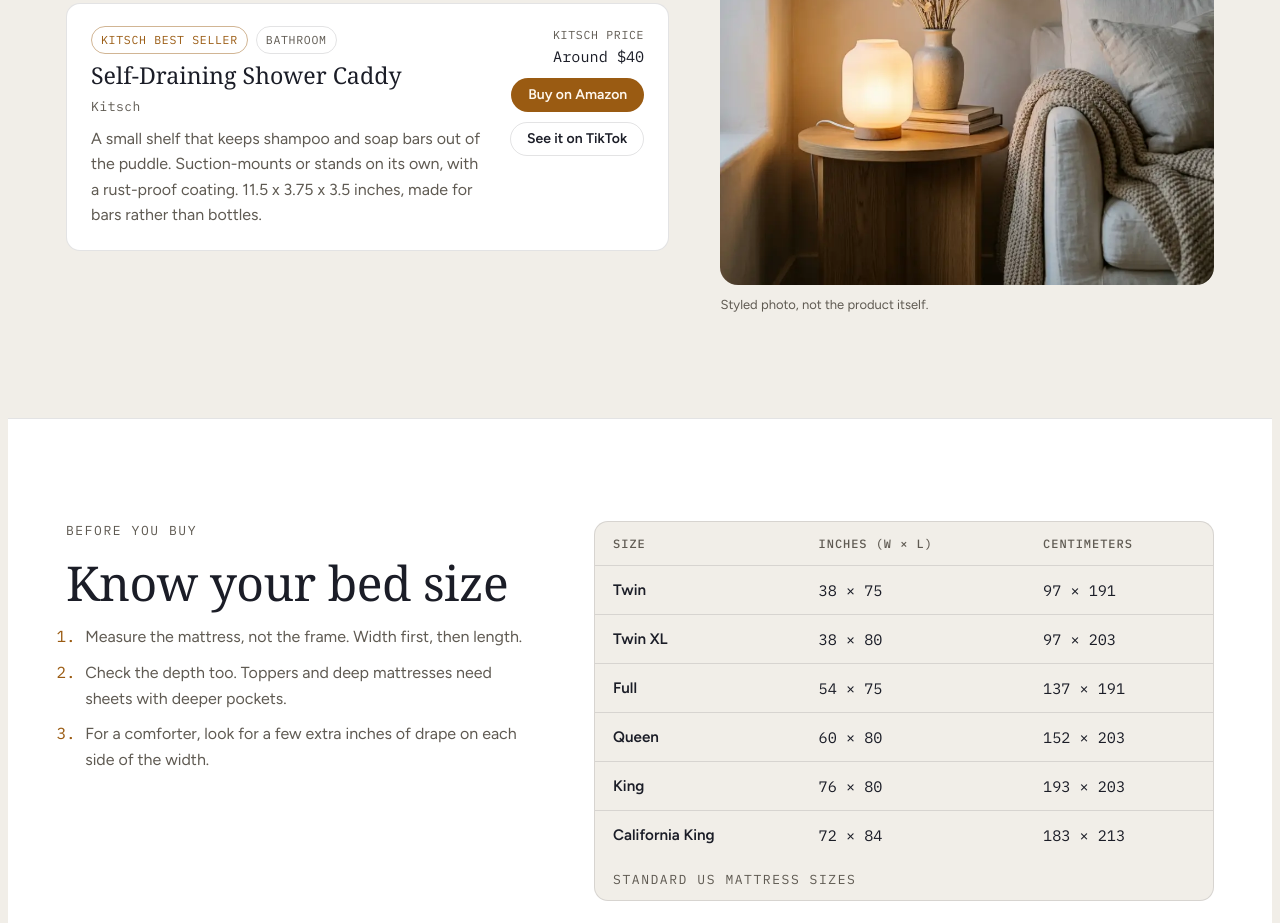
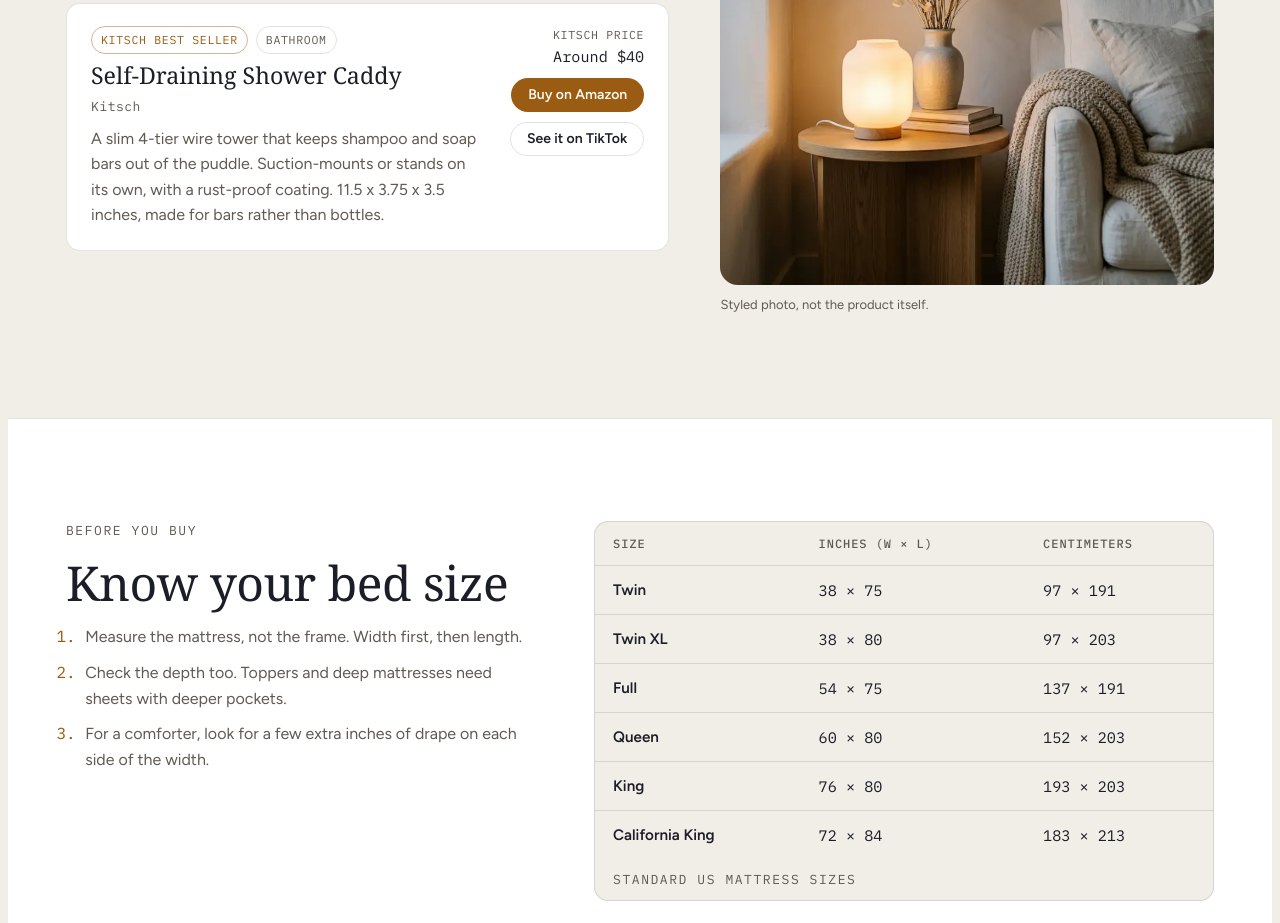
Before and after one commit to accessoriex1/accessoriex-site, a plain HTML site: page index.html in a window 1280 px wide. Shown: the part 4914-5837 px from the top of the page. Drawn offline with Linux system fonts and the light colour scheme; a web font is replaced by a local one.

Commit message:
Fix Kitsch shower caddy description: slim 4-tier wire tower
Co-Authored-By: Claude Opus 5.5 <noreply@anthropic.com>
Claude-Session: https://claude.ai/code/session_01FCXvpMAbC7vULFeu5vHkd9

```diff
--- a/index.html
+++ b/index.html
@@ -417,7 +417,7 @@ tr:last-child td { border-bottom: 0; }
                 <div class="pick-tags"><span class="tag tag-rank">Kitsch best seller</span><span class="tag">Bathroom</span></div>
                 <h4>Self-Draining Shower Caddy</h4>
                 <span class="pick-brand">Kitsch</span>
-                <p>A small shelf that keeps shampoo and soap bars out of the puddle. Suction-mounts or stands on its own, with a rust-proof coating. 11.5 x 3.75 x 3.5 inches, made for bars rather than bottles.</p>
+                <p>A slim 4-tier wire tower that keeps shampoo and soap bars out of the puddle. Suction-mounts or stands on its own, with a rust-proof coating. 11.5 x 3.75 x 3.5 inches, made for bars rather than bottles.</p>
               </div>
               <div class="pick-side">
                 <div class="price"><small>Kitsch price</small>Around $40</div>
```
